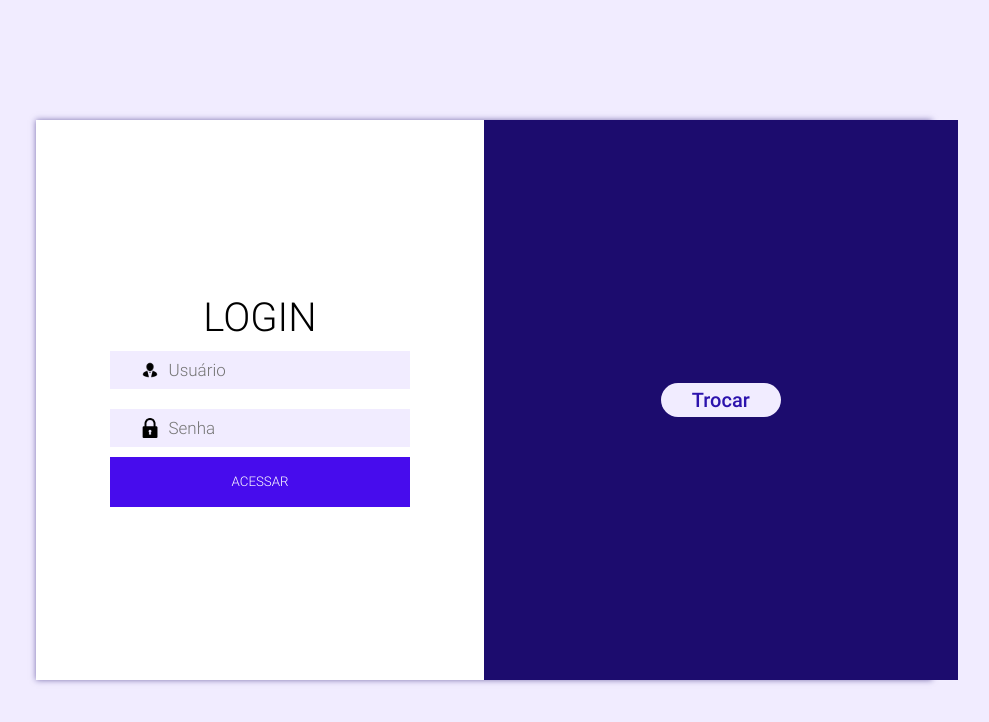
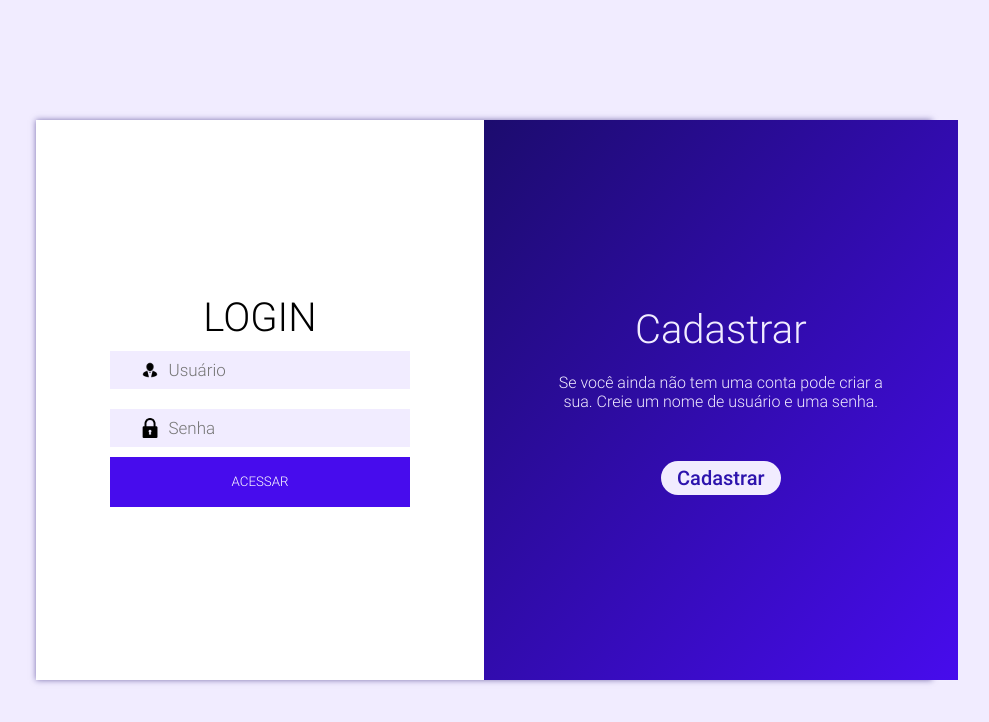
Before and after one commit to vitorfail/limpeza-teste, a React app: page / in a window 1280 px wide. Shown: the whole page, without its empty margins (156-1145 px from the left). Built offline with nearby package versions, Linux system fonts and the light colour scheme.

Commit message:
melhorando ologin

```diff
--- a/src/pages/Login/index.css
+++ b/src/pages/Login/index.css
@@ -77,12 +77,26 @@
   width: 50%;
   height: 100%;
 }
+.login .placa p{
+  margin-bottom: 20px;
+}
+.login .placa h4{
+  width: 350px;
+  text-align: center;
+  margin-bottom: 50px;
+}
 .login .placa{
+  flex-direction: column;
+  justify-content: center;
+  align-items: center;
+  display: flex;
+  color: var(--branco);
+  transition: all 0.2s ease-in-out;
   z-index: 10;
   width: 37%;
   height: inherit;
   position: absolute;
-  background: var(--fundo4);
+  background: linear-gradient(to bottom right ,var(--fundo4), var(--fundo2));
 }
 .login .lado-direto{
   background: white;
--- a/src/pages/Login/index.js
+++ b/src/pages/Login/index.js
@@ -7,20 +7,35 @@ import Cliente from "../../img/client.png"
 import Cadeado from "../../img/senha.png"
 
 function Login() {
+  const titulo_log= "Login"
+  const titulo_reg= "Cadastrar"
+  const log = "Caso já tenha uma conta você pode efetuar seu login para iniciar sua sessão"
+  const reg = "Se você ainda não tem uma conta pode criar a sua. Creie um nome de usuário e uma senha. "
   const [lado, setlado] = useState("35%")
+  const [ titulo, settitulo] = useState(titulo_reg)
+  const [ info, setinfo] = useState(reg)
+
   function trocar(){
     if(lado === "35%"){
       setlado("0")
+      setinfo(log)
+      settitulo(titulo_log)
+
     }
     else{
       setlado("35%")
+      setinfo(reg)
+      settitulo(titulo_reg)
     }
   }
   return (
     <div className="initial">
       <div className='login'>
         <div className='placa' style={{marginLeft:lado}}>
-          <button onClick={() => trocar()}>Trocar</button>
+          <p>{titulo}</p>
+          <h4>{info}</h4>
+
+          <button onClick={() => trocar()}>{titulo} </button>
         </div>
         <div className='lado-direto'>
           <p>LOGIN</p>
```
